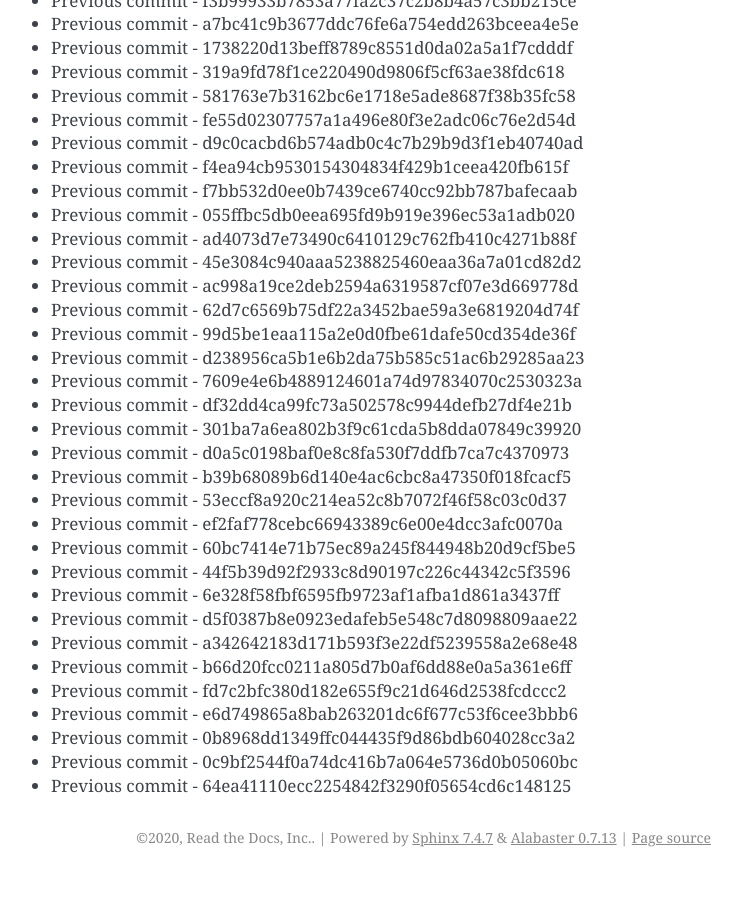
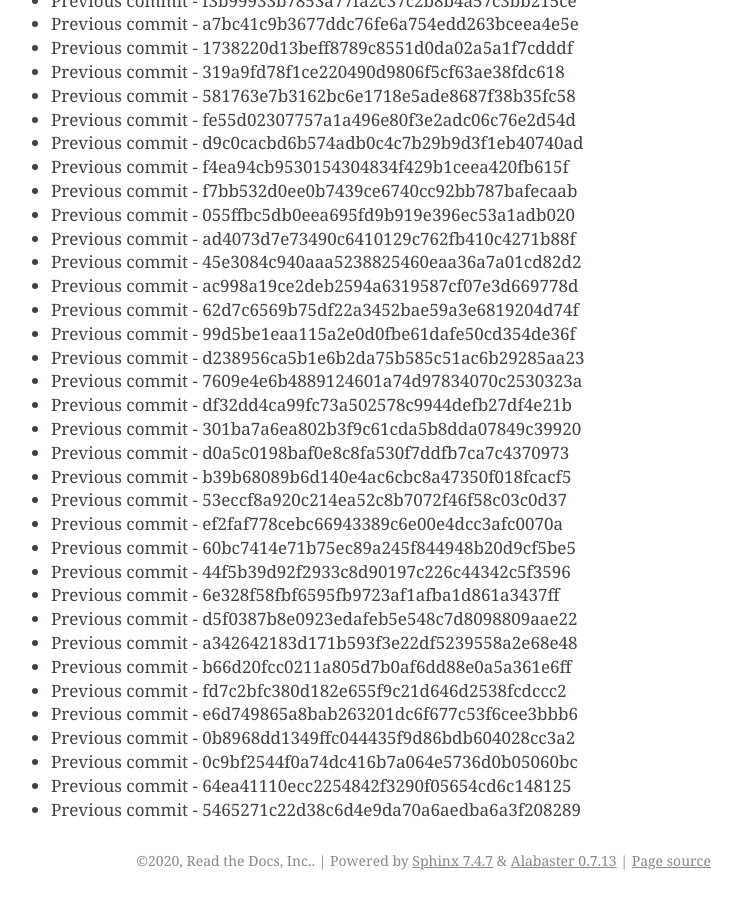
Before and after one commit to readthedocs/rtd-git-stresstest, a Sphinx documentation site: the page built from docs/updates.rst, in a window 1280 px wide and 900 px high, scrolled down 61337 px. Shown: the whole window, without its empty margins (399-1141 px from the left). Built offline with Sphinx 7.4.7, drawn with Linux system fonts in a browser that asks for light colours; before the commit the page ends 62214 px from its top, so only the background shows below that.

Commit message:
Generating commit from previous: 5465271c22d38c6d4e9da70a6aedba6a3f208289

```diff
--- a/docs/updates.rst
+++ b/docs/updates.rst
@@ -2609,3 +2609,4 @@ It can be tested for any performance characteristics.
 * Previous commit - 0b8968dd1349ffc044435f9d86bdb604028cc3a2
 * Previous commit - 0c9bf2544f0a74dc416b7a064e5736d0b05060bc
 * Previous commit - 64ea41110ecc2254842f3290f05654cd6c148125
+* Previous commit - 5465271c22d38c6d4e9da70a6aedba6a3f208289
```
